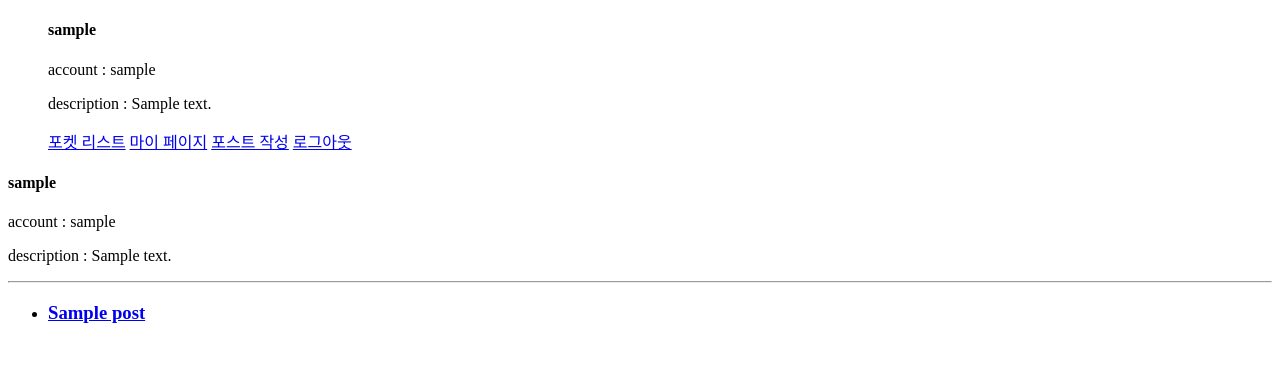
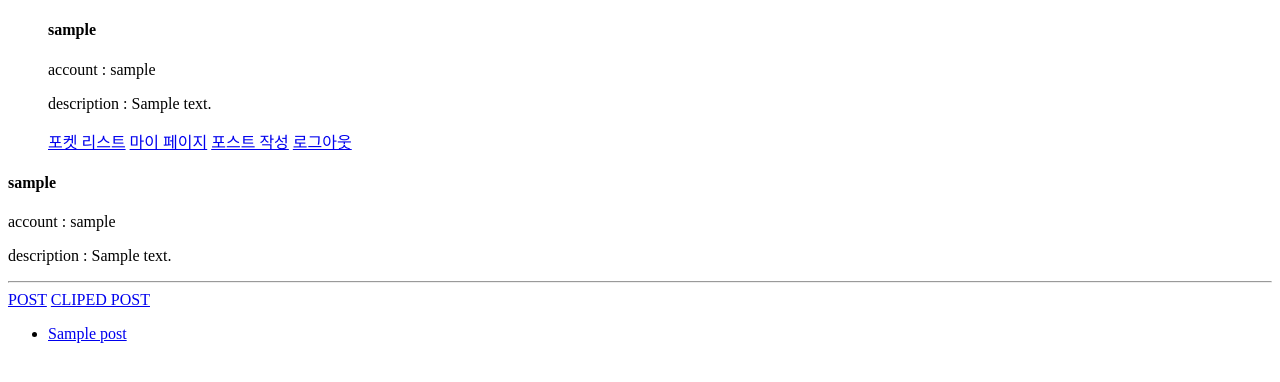
Before and after one commit to yuuyeong/roughlog, a Django app: a page that uses Roughlog/users/templates/users/profile.html in a window 1280 px wide. Shown: the top 382 px of the page. Run offline with Django 3.2, Linux system fonts and the light colour scheme; a user stored in the database is signed in; tables that the repository leaves empty hold one stand-in row (values such as "Sample post").

Commit message:
modified user profile page: my-post / clipped-post

```diff
--- a/Roughlog/Roughlog/urls.py
+++ b/Roughlog/Roughlog/urls.py
@@ -31,6 +31,7 @@ urlpatterns = [
     url(r'^articles/$', ArticleListView.as_view(), name="article_list"),
 
     url(r'^auth/(?P<slug>\w+)/$', UserProfilePage.as_view(), name="my-page"),
+    url(r'^auth/(?P<slug>\w+)/clip/$', UserClipPostView.as_view(), name="my-page-clip"),
     url(r'^signout/$', UserSignOutView.as_view(), name="signout"),
 
     url(r'^post/new/$', NewPostCreateView.as_view(), name="post-new"),
--- a/Roughlog/users/templates/users/profile.html
+++ b/Roughlog/users/templates/users/profile.html
@@ -6,16 +6,10 @@
 <p>description : {{request.user.description}}</p>
 
 <hr>
-<!-- 내가 쓴 포스트들  -->
-<ul>
-	{% for post in request.user.post_set.all %}
-	<li>
-		<a href="{% url 'post-detail' post.id %}">
-			<h3>{{ post.title }}</h3>
-		</a>
-	</li>
-	{% endfor %}
-</ul>
+<a id="" href="{% url 'my-page' request.user.nickname %}">POST</a>
+<a id="" href="{% url 'my-page-clip' request.user.nickname %}">CLIPED POST</a>
 
+{% block posts %}
+{% endblock %}
 
 {% endblock %}
--- /dev/null
+++ b/Roughlog/users/templates/users/profile_my_post.html
@@ -0,0 +1,13 @@
+{% extends 'users/profile.html' %}
+
+{% block posts %}
+<ul>
+	{% for post in request.user.post_set.all %}
+	<li>
+		<a href="{% url 'post-detail' post.pk %}">
+			{{ post.title }}
+		</a>
+	</li>
+	{% endfor %}
+</ul>
+{% endblock %}
--- /dev/null
+++ b/Roughlog/users/templates/users/profile_post_clip.html
@@ -0,0 +1 @@
+{% extends 'users/profile.html' %}
--- a/Roughlog/users/views/__init__.py
+++ b/Roughlog/users/views/__init__.py
@@ -1,2 +1,2 @@
-from .profile import UserProfilePage
+from .profile import UserProfilePage, UserClipPostView
 from .signout import UserSignOutView
--- a/Roughlog/users/views/profile.py
+++ b/Roughlog/users/views/profile.py
@@ -1,8 +1,12 @@
 from django.contrib.auth import get_user_model
-from django.views.generic import DetailView
+from django.views.generic import DetailView, TemplateView
 
 
 class UserProfilePage(DetailView):
     model = get_user_model()
-    template_name = "users/profile.html"
+    template_name = "users/profile_my_post.html"
     slug_field = "nickname"
+
+
+class UserClipPostView(TemplateView):
+    template_name = "users/profile_post_clip.html"
```
